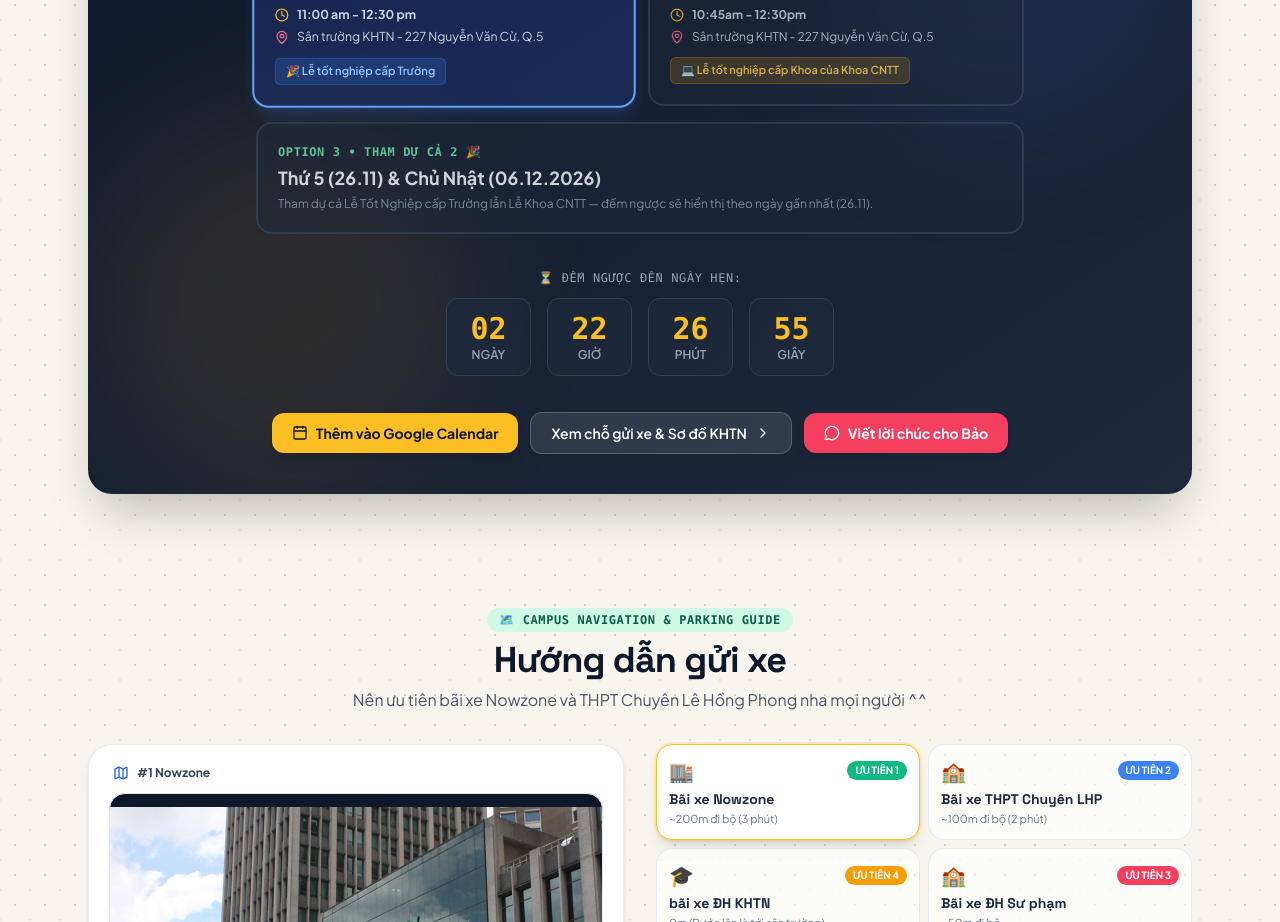
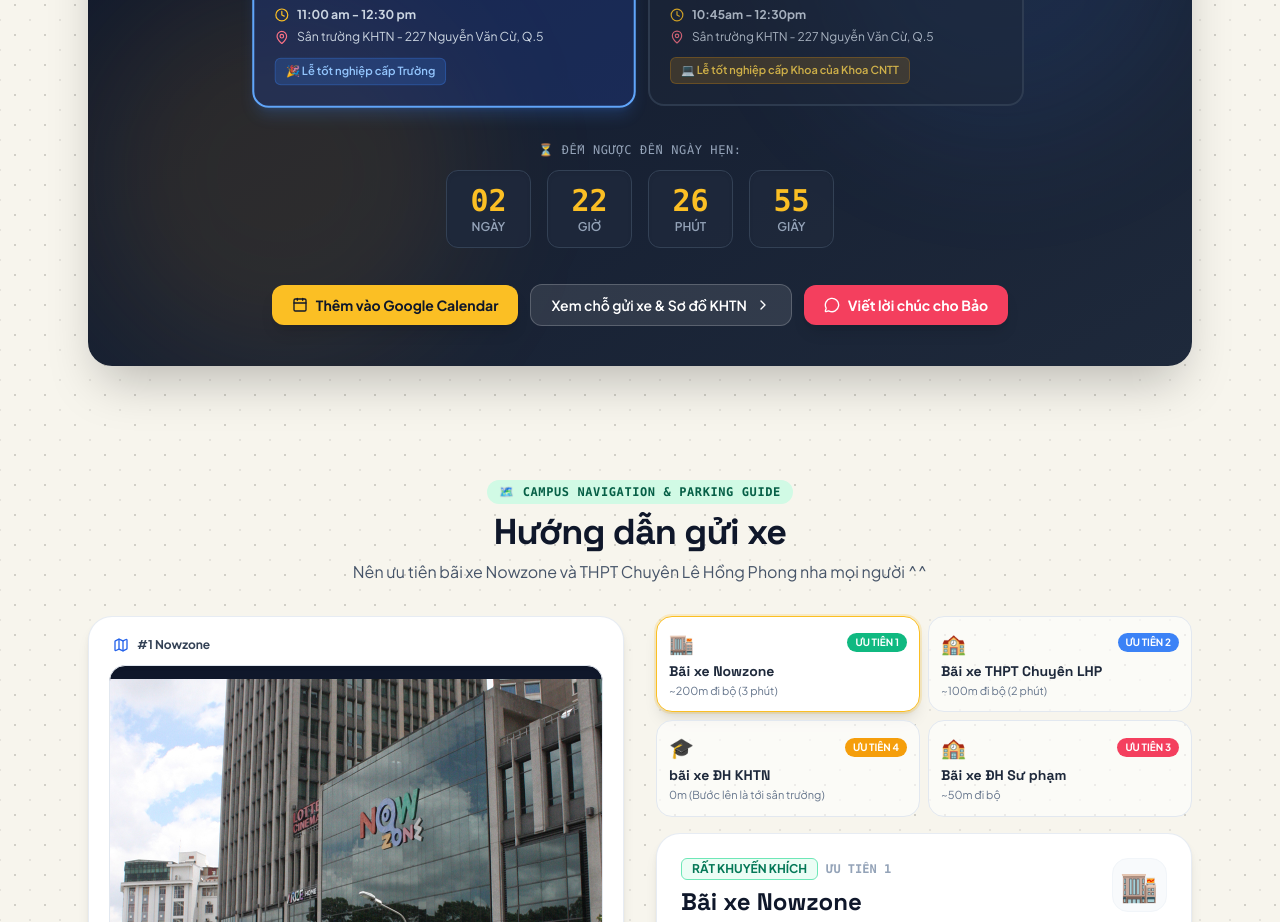
Before and after one commit to BAoD1nH/graduation_web, a React (Vite) app: page / in a window 1280 px wide. Shown: the part 1060-1982 px from the top of the page. Built offline with nearby package versions, Linux system fonts and the light colour scheme; the HTML template or start-up script is replaced by a standard one.

Commit message:
Fix image + remove option 3

```diff
--- a/src/components/Section1Intro.jsx
+++ b/src/components/Section1Intro.jsx
@@ -76,7 +76,7 @@ export default function Section1Intro({ selectedOption, setSelectedOption }) {
 
   useEffect(() => {
     // Target dates
-    const targetDate = (selectedOption === 'option1' || selectedOption === 'both')
+    const targetDate = selectedOption === 'option1'
       ? new Date('2026-11-26T11:00:00+07:00').getTime()
       : new Date('2026-12-06T08:30:00+07:00').getTime();
 
@@ -112,7 +112,7 @@ export default function Section1Intro({ selectedOption, setSelectedOption }) {
     if (selectedOption === 'option2') {
       return "https://calendar.google.com/calendar/render?action=TEMPLATE&text=L%E1%BB%85+T%E1%BB%91t+Nghi%E1%BB%87p+B%E1%BA%A3o+%C4%90inh+(L%E1%BB%85+Khoa+CNTT)&dates=20261206T013000Z/20261206T043000Z&details=Ch%E1%BB%A5p+%E1%BA%A3nh+k%E1%BB%B7+ni%E1%BB%87m+c%C3%B9ng+B%E1%BA%A3o+%C4%90inh+(L%E1%BB%85+Khoa+CNTT)+t%E1%BA%A1i+KHTN.+Hotline:+0358180131&location=227+Nguy%E1%BB%85n+V%C4%83n+C%E1%BB%AB,+Ph%C6%B0%E1%BB%9Dng+Ch%E1%BB%A3+Qu%C3%A1n,+Qu%E1%BA%ADn+5,+TP.HCM";
     }
-    // option1 or both → show Lễ Trường (earliest date)
+    // option1 shows the school ceremony.
     return "https://calendar.google.com/calendar/render?action=TEMPLATE&text=L%E1%BB%85+T%E1%BB%91t+Nghi%E1%BB%87p+B%E1%BA%A3o+%C4%90inh+(L%E1%BB%85+Tr%C6%B0%E1%BB%9Dng)&dates=20261126T040000Z/20261126T053000Z&details=Ch%E1%BB%A5p+%E1%BA%A3nh+k%E1%BB%B7+ni%E1%BB%87m+c%C3%B9ng+B%E1%BA%A3o+%C4%90inh+t%E1%BA%A1i+S%C3%A2n+tr%C6%B0%E1%BB%9Dng+KHTN.+Hotline:+0358180131&location=227+Nguy%E1%BB%85n+V%C4%83n+C%E1%BB%AB,+Ph%C6%B0%E1%BB%9Dng+Ch%E1%BB%A3+Qu%C3%A1n,+Qu%E1%BA%ADn+5,+TP.HCM";
   };
 
@@ -293,7 +293,7 @@ export default function Section1Intro({ selectedOption, setSelectedOption }) {
             Hãy chọn buổi nào bạn thấy thoải mái nhất bên dưới nhé!
           </p>
 
-          {/* 2 Options Cards + Option 3 */}
+          {/* Two ceremony options */}
           <div className="grid grid-cols-1 md:grid-cols-2 gap-4 pt-4 text-left">
 
             {/* OPTION 1 */}
@@ -364,31 +364,6 @@ export default function Section1Intro({ selectedOption, setSelectedOption }) {
               <div className="mt-3 inline-block text-[11px] font-semibold px-2.5 py-1 rounded-md bg-amber-500/20 text-amber-300 border border-amber-500/30">
                 💻 Lễ tốt nghiệp cấp Khoa của Khoa CNTT
               </div>
-            </div>
-
-            {/* OPTION 3: Tham dự cả 2 */}
-            <div
-              onClick={() => handleSelectOption('both')}
-              className={`cursor-pointer rounded-2xl p-5 border-2 transition-all relative md:col-span-2 ${
-                selectedOption === 'both'
-                  ? 'bg-emerald-900/40 border-emerald-400 shadow-lg shadow-emerald-500/20 scale-[1.01]'
-                  : 'bg-slate-800/60 border-slate-700 hover:border-slate-500 opacity-80 hover:opacity-100'
-              }`}
-            >
-              {selectedOption === 'both' && (
-                <div className="absolute top-3 right-3 bg-emerald-500 text-white p-1 rounded-full">
-                  <CheckCircle2 className="w-4 h-4" />
-                </div>
-              )}
-              <div className="text-xs font-mono font-bold text-emerald-300 uppercase tracking-wider mb-1">
-                Option 3 • Tham Dự Cả 2 🎉
-              </div>
-              <h3 className="text-lg font-bold text-white mb-1">
-                Thứ 5 (26.11) & Chủ Nhật (06.12.2026)
-              </h3>
-              <p className="text-xs text-slate-400 font-sans">
-                Tham dự cả Lễ Tốt Nghiệp cấp Trường lẫn Lễ Khoa CNTT — đếm ngược sẽ hiển thị theo ngày gần nhất (26.11).
-              </p>
             </div>
 
           </div>
```
Also changed, not shown: 2 other files (tests, documents, lock files or other folders).
